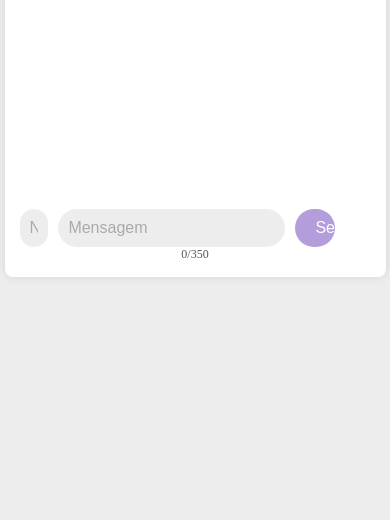
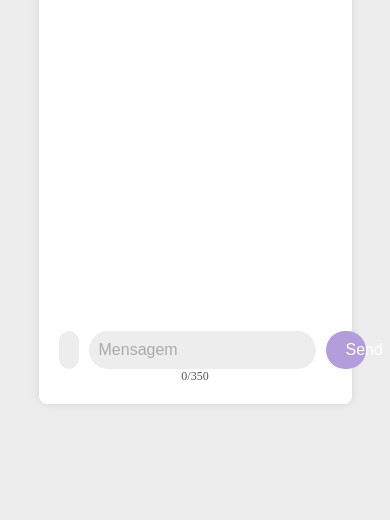
Before and after one commit to brunoob35/uni-chato, a plain HTML site: page view/index.html in a window 390 px wide. Shown: the part 324-844 px from the top of the page. Drawn offline with Linux system fonts and the light colour scheme.

Commit message:
Update styles.css

```diff
--- a/view/styles/styles.css
+++ b/view/styles/styles.css
@@ -89,11 +89,3 @@ button {
 button:hover {
     background-color: #9a87c3; /* Cor mais escura no hover */
 }
-/* Responsividade */
-@media (max-width: 768px) {
-    .container {
-        width: 90%;
-        height: auto;
-        padding: 15px;
-    }
-}
```
